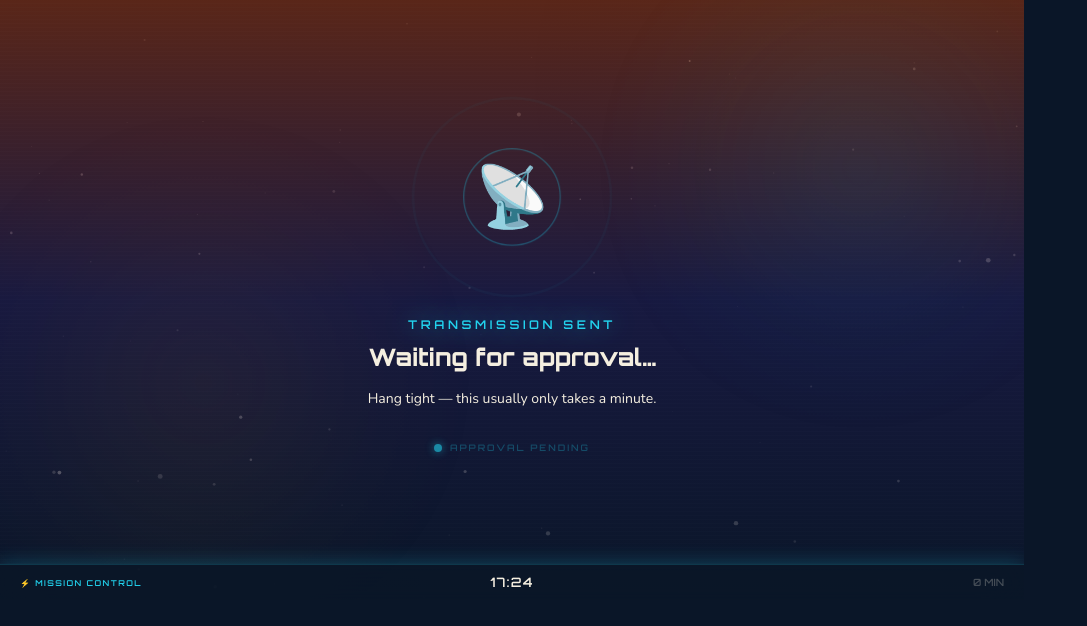
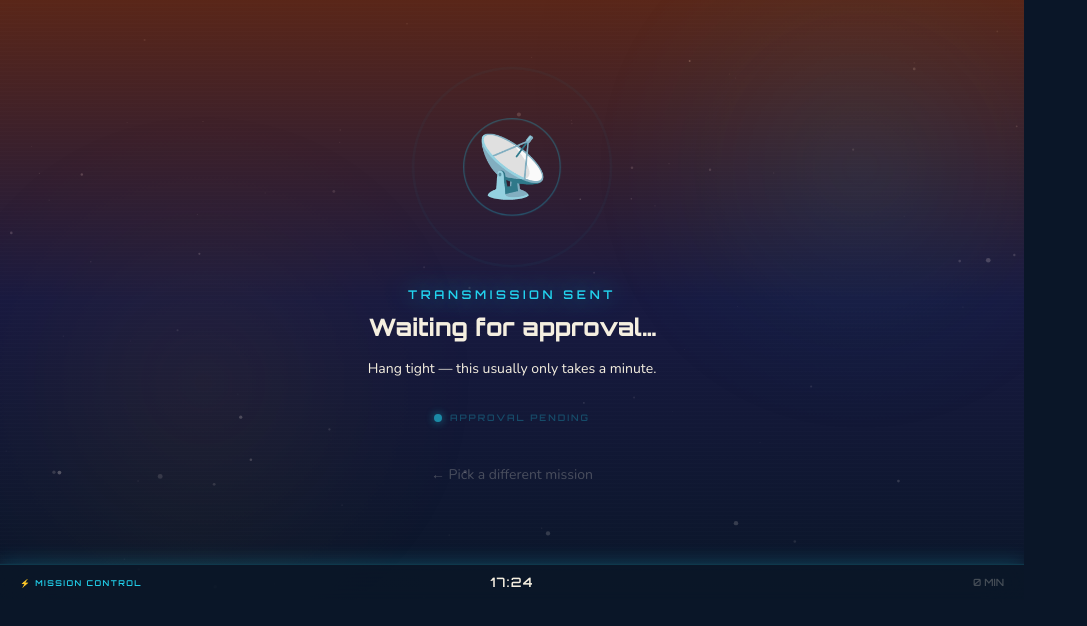
Before and after one commit to eshboy/novah_app, a React (Vite) app in the folder client/: page /pending/1/1 in a window 1280 px wide. Shown: the top 626 px of the page, without its empty margins (0-1087 px from the left). Built offline with nearby package versions, Linux system fonts and the light colour scheme; no server answers.

Commit message:
Add back button to pending approval screen

```diff
--- a/client/src/screens/PendingApprovalScreen.tsx
+++ b/client/src/screens/PendingApprovalScreen.tsx
@@ -120,6 +120,13 @@ export default function PendingApprovalScreen() {
         />
         <span className="font-display text-cyan/45 text-[9px] uppercase tracking-[0.22em]">Approval pending</span>
       </motion.div>
+
+      <button
+        onClick={() => navigate(`/missions/${rewardId}`)}
+        className="mt-10 font-body text-cream/25 hover:text-cream/50 text-sm transition-colors"
+      >
+        ← Pick a different mission
+      </button>
     </motion.div>
   );
 }
```
